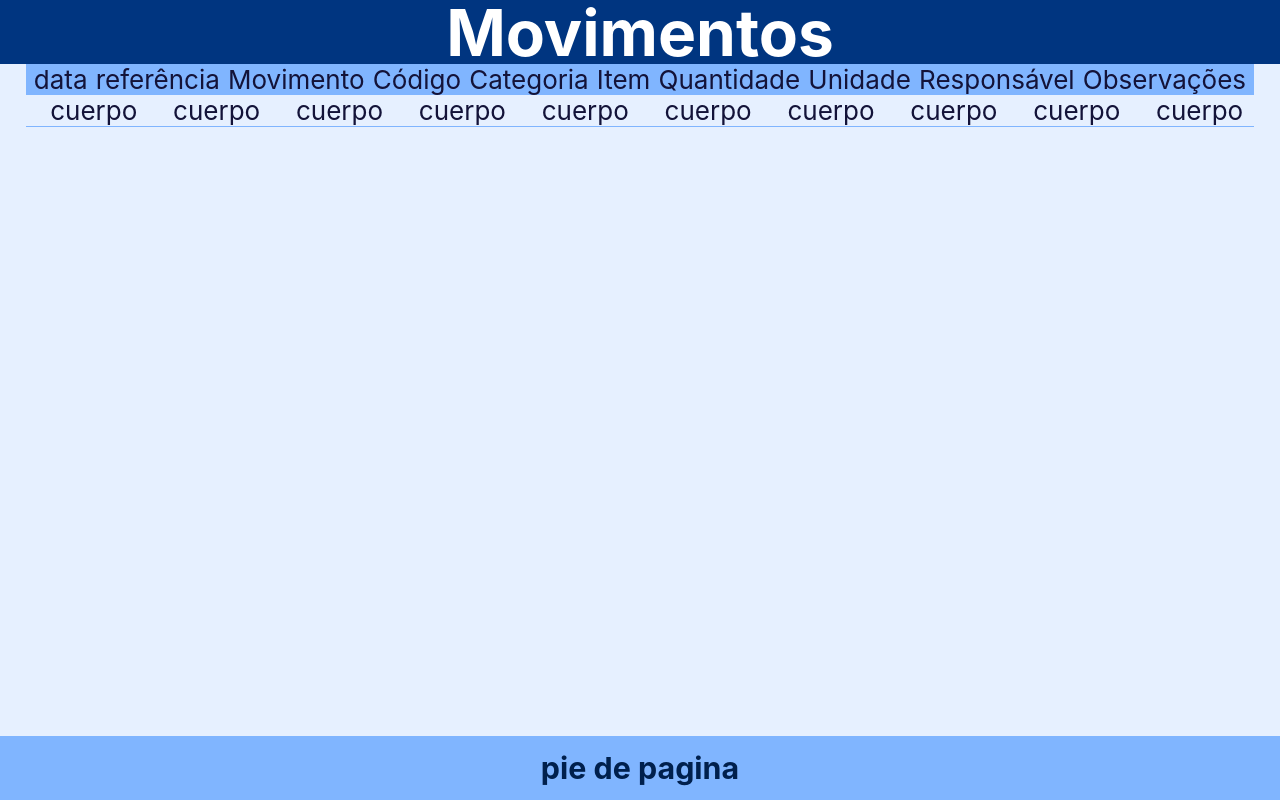
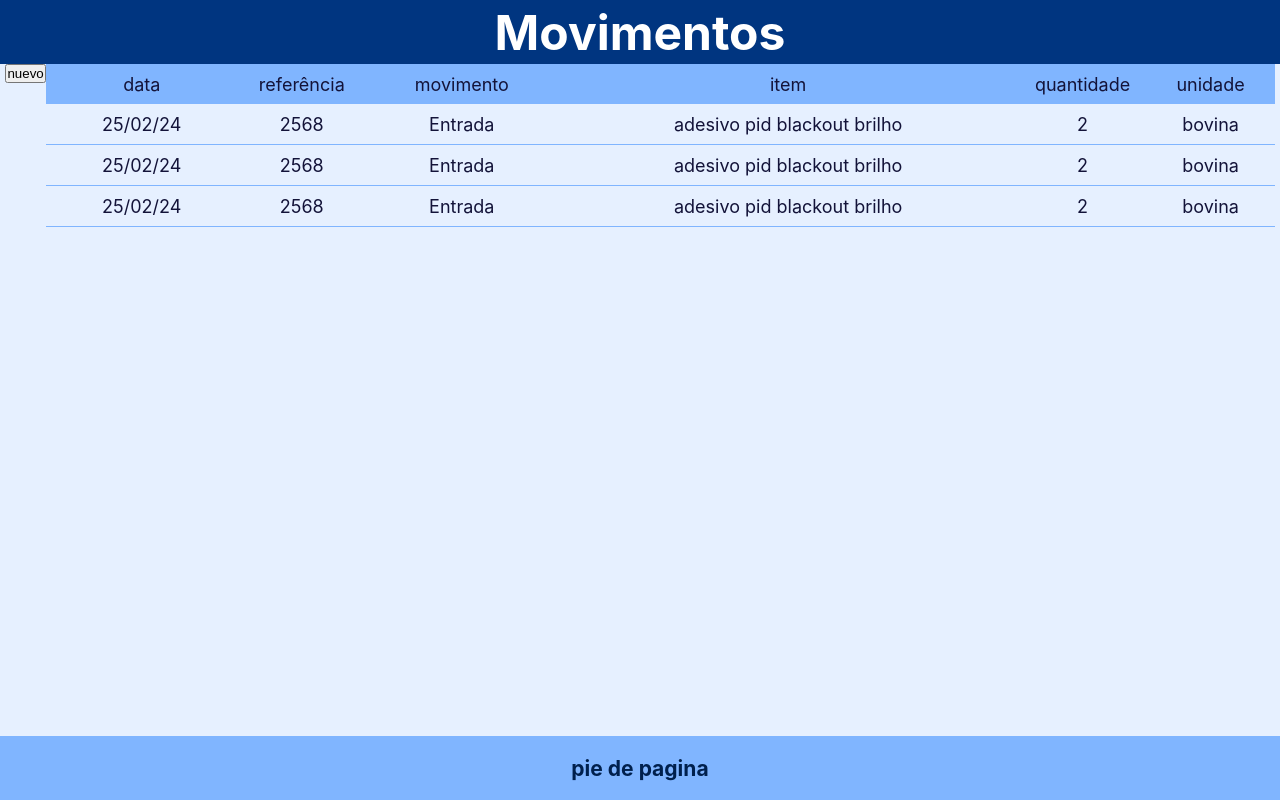
Before and after one commit to HardBoris/inventario-inventario-spa, a React (Create React App) app: page / in a window 1280 px wide. Built offline with nearby package versions, Linux system fonts and the light colour scheme.

Commit message:
feat: movements table

```diff
--- a/src/pages/Movements/index.tsx
+++ b/src/pages/Movements/index.tsx
@@ -1,3 +1,5 @@
+import "./style.css";
+
 export const Movements = () => {
   const titulos = [
     "data",
@@ -11,29 +13,127 @@ export const Movements = () => {
     "Responsável",
     "Observações",
   ];
+
+  const movimientos = [
+    {
+      data: "25/02/24",
+      referência: "2568",
+      movimento: "Entrada",
+      // código: "0250",
+      // categoria: "midia",
+      item: "adesivo pid blackout brilho",
+      quantidade: 2,
+      unidade: "bovina",
+      // responsável: "Boris",
+      // observações: "sin observaciones",
+    },
+    {
+      data: "25/02/24",
+      referência: "2568",
+      movimento: "Entrada",
+      // código: "0250",
+      // categoria: "midia",
+      item: "adesivo pid blackout brilho",
+      quantidade: 2,
+      unidade: "bovina",
+      // responsável: "Boris",
+      // observações: "sin observaciones",
+    },
+    {
+      data: "25/02/24",
+      referência: "2568",
+      movimento: "Entrada",
+      // código: "0250",
+      // categoria: "midia",
+      item: "adesivo pid blackout brilho",
+      quantidade: 2,
+      unidade: "bovina",
+      // responsável: "Boris",
+      // observações: "sin observaciones",
+    },
+  ];
+
+  const llaves = Object.keys(movimientos[0]);
+
   return (
     <div className="movements">
       <header>
         <h1>Movimentos</h1>
       </header>
       <main>
+        <button>nuevo</button>
         <div className="tabla">
           <div className="encabezado_tabla">
-            {titulos.map((item, index) => (
+            {/* {llaves.map((item, index) => (
               <div key={index} className="titulo_tabla">
                 {item}
               </div>
-            ))}
+            ))} */}
+            <div className="titulo_tabla">
+              <div className="item_data">{llaves[0]}</div>
+            </div>
+            <div className="titulo_tabla">
+              <div className="item_referencia">{llaves[1]}</div>
+            </div>
+            <div className="titulo_tabla">
+              <div className="item_movimiento">{llaves[2]}</div>
+            </div>
+            <div className="titulo_tabla">
+              <div className="item_item">{llaves[3]}</div>
+            </div>
+            <div className="titulo_tabla">
+              <div className="item_quantidade">{llaves[4]}</div>
+            </div>
+            <div className="titulo_tabla">
+              <div className="item_unidade">{llaves[5]}</div>
+            </div>
           </div>
           <div className="cuerpo_tabla">
-            <div className="fila">
+            {/* <div className="fila">
               {titulos.map((item, index) => (
                 <div key={index} className="caja">
                   <div className="titulo_caja">{item}:</div>
                   <div className="cuerpo_caja">cuerpo</div>
                 </div>
               ))}
-            </div>
+            </div> */}
+            {/* <div> */}
+            {movimientos.map((item, index) => (
+              <div key={index} className="fila">
+                <div className="row_title">
+                  {llaves.map((item, index) => (
+                    // <div key={index} className="caja">
+                    <div className="title_item">{item}:</div>
+                    // </div>
+                  ))}
+                </div>
+                <div className="row_data">
+                  <div className="data_item">
+                    <div className="item_data">{item.data}</div>
+                  </div>
+                  <div className="data_item">
+                    <div className="item_referencia">{item.referência}</div>
+                  </div>
+                  <div className="data_item">
+                    <div className="item_movimiento">{item.movimento}</div>
+                  </div>
+                  {/* <div className="data_item">{item.código}</div> */}
+                  {/* <div className="data_item">{item.categoria}</div> */}
+                  <div className="data_item">
+                    <div className="item_item">{item.item}</div>
+                  </div>
+                  <div className="data_item">
+                    <div className="item_quantidade">{item.quantidade}</div>
+                  </div>
+                  <div className="data_item">
+                    <div className="item_unidade">{item.unidade}</div>
+                  </div>
+                  {/* <div className="data_item">{item.responsável}</div> */}
+                  {/* <div className="data_item">{item.observações}</div> */}
+                </div>
+              </div>
+            ))}
+            {/* </div> */}
           </div>
         </div>
       </main>
--- /dev/null
+++ b/src/pages/Movements/style.css
@@ -0,0 +1,44 @@
+.item_data,
+.item_referencia,
+.item_movimiento,
+.item_item,
+.item_quantidade,
+.item_unidade {
+  width: 100%;
+  height: 100%;
+  display: flex;
+  justify-content: left;
+  align-items: center;
+}
+
+@media (min-width: 769px) {
+  .item_data {
+    width: 15vw;
+    justify-content: center;
+  }
+
+  .item_referencia {
+    width: 10vw;
+    justify-content: center;
+  }
+
+  .item_movimiento {
+    width: 15vw;
+    justify-content: center;
+  }
+
+  .item_item {
+    width: 36vw;
+    justify-content: center;
+  }
+
+  .item_quantidade {
+    width: 10vw;
+    justify-content: center;
+  }
+
+  .item_unidade {
+    width: 10vw;
+    justify-content: center;
+  }
+}
--- a/src/styles/global.css
+++ b/src/styles/global.css
@@ -90,3 +90,19 @@ body {
   border: none;
   background: var(--primero);
 }
+
+@media (min-width: 426px) {
+  body {
+    font-size: calc(10px + 1.3vmin);
+  }
+
+  /* #root {
+    background-color: var(--primary);
+  } */
+}
+
+@media (min-width: 769px) {
+  body {
+    font-size: calc(10px + 1vmin);
+  }
+}
--- a/src/styles/layout.css
+++ b/src/styles/layout.css
@@ -38,7 +38,7 @@ footer {
 }
 
 .tabla {
-  width: 96%;
+  width: 96vw;
   display: flex;
   flex-direction: column;
   justify-content: space-evenly;
@@ -59,26 +59,54 @@ footer {
 
 .fila {
   width: 100%;
+  margin-bottom: 25px;
+  border-top: solid 1px var(--tercero);
+  /* border-bottom: solid 1px var(--tercero); */
+  display: flex;
+  justify-content: left;
+  align-items: center;
+}
+
+.row_title {
+  background-color: var(--tercero);
+  width: 30%;
+}
+
+.title_item {
+  height: 25px;
+  display: flex;
+  justify-content: left;
+  align-items: center;
+  /* border-bottom: solid 1px var(--title-color); */
+}
+
+.row_data {
+  width: 70%;
+  /* padding-left: 15px; */
+}
+
+.data_item {
+  height: 25px;
+  padding-left: 15px;
+  display: flex;
+  justify-content: left;
+  align-items: center;
   border-bottom: solid 1px var(--tercero);
 }
 
-.caja {
-  width: 96%;
-  display: flex;
-}
-
-.titulo_caja {
-  width: 40%;
-  background-color: var(--tercero);
-}
-
-.cuerpo_caja {
-  width: 60%;
+@media (min-width: 426px) {
+  /* header {
+    font-size: 1rem;
+  } */
+  .tabla {
+    width: 400px;
+    /* background-color: var(--primero); */
+  }
 }
 
 @media (min-width: 769px) {
   header {
-    font-size: 2rem;
+    font-size: 1.5rem;
   }
 
   main {
@@ -87,8 +115,13 @@ footer {
   footer {
   }
 
+  .tabla {
+    width: 96vw;
+  }
+
   .encabezado_tabla {
     width: 100%;
+    height: 40px;
     display: flex;
     justify-content: space-evenly;
     align-items: center;
@@ -96,20 +129,32 @@ footer {
   }
 
   .fila {
+    margin-bottom: 0;
     display: flex;
     justify-content: space-evenly;
     align-items: center;
+    border-top: none;
     border-bottom: solid 1px var(--tercero);
   }
 
-  .caja {
-    width: 10%;
-    flex-direction: row;
-    justify-content: center;
+  .row_title {
+    display: none;
+  }
+
+  .title_item {
+    border-bottom: none;
+  }
+
+  .row_data {
+    width: 100%;
+    display: flex;
+    justify-content: space-evenly;
     align-items: center;
   }
 
-  .titulo_caja {
-    display: none;
+  .data_item {
+    height: 40px;
+    padding-left: 0;
+    border-bottom: none;
   }
 }
```
